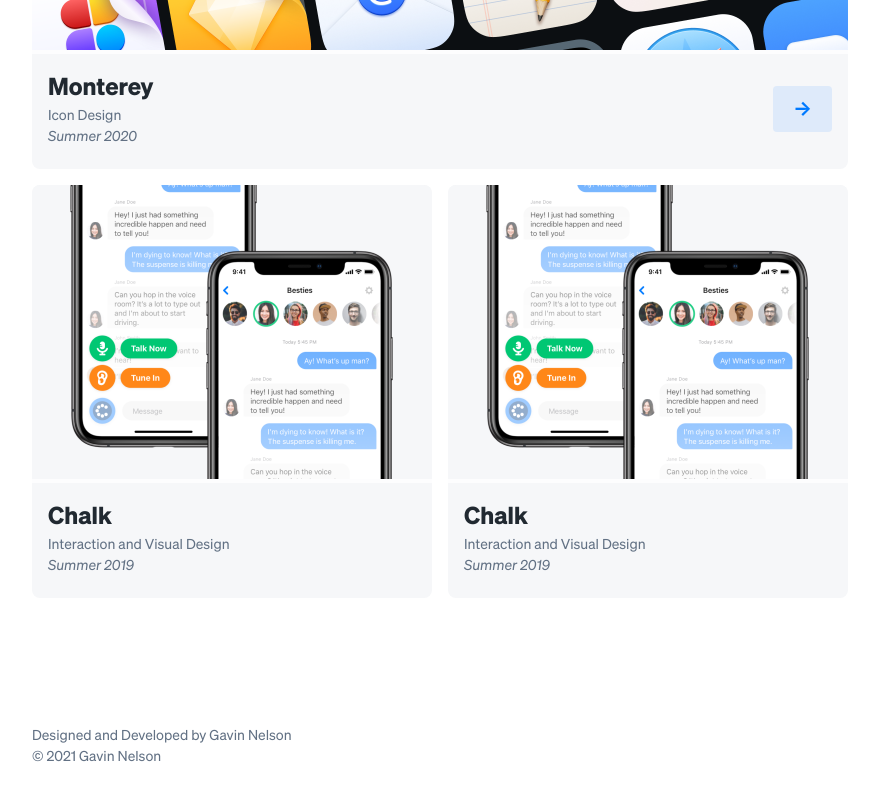
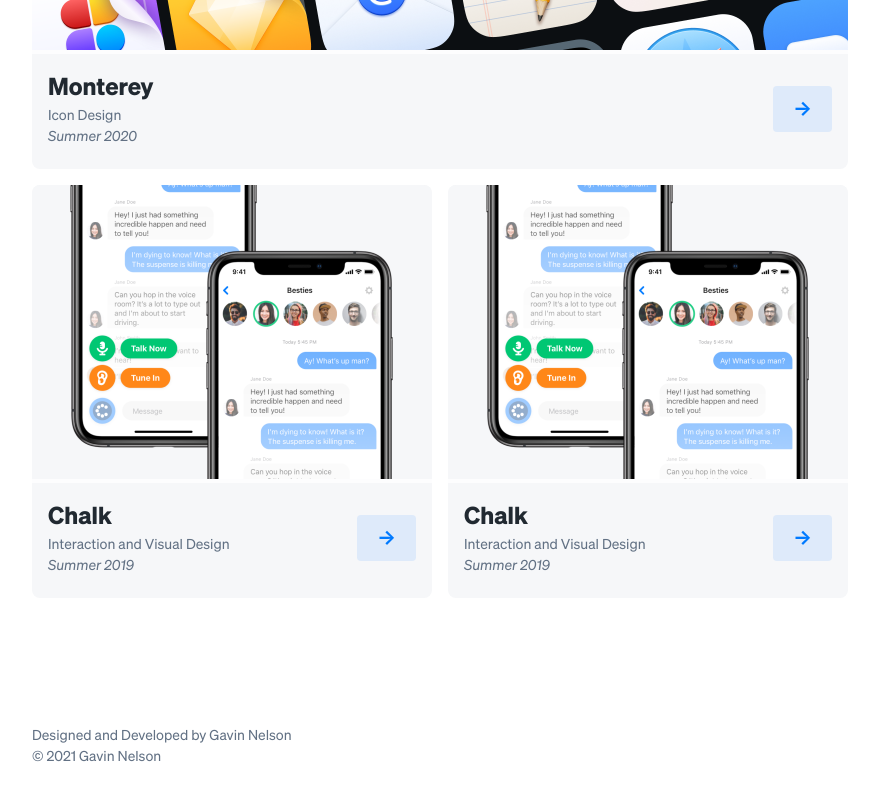
Before and after one commit to gavinmn/nelson.co, a Next.js app: page / in a window 1280 px wide. Shown: the part 1076-1876 px from the top of the page, without its empty margins (200-1079 px from the left). Built offline with nearby package versions, Linux system fonts and the light colour scheme.

Commit message:
testing children components on cards

```diff
--- a/src/pages/index.js
+++ b/src/pages/index.js
@@ -3,14 +3,12 @@ import styled from "styled-components"
 import Layout from "../components/layout"
 import SEO from "../components/seo"
 import Hero from "../components/hero"
-import Shot from "../components/shot"
 import Wrapper from "../components/wrapper"
 import { device } from "../components/device"
 import Image from "next/image"
-import ProjectInfoText from "../components/projectinfotext"
+import Card from "../components/card"
 import ButtonInternal from "../components/buttoninternal"
 import ButtonExternal from "../components/buttonexternal"
-import Card from "../components/card"
 
 const HeroContainer = styled.div`
   margin-top: -1rem;
@@ -56,6 +54,18 @@ const IndexPage = props => {
             subtitle="Icon Design"
             time="Summer 2020"
           >
+            <ButtonExternal link="https://gumroad.com/l/dvctd" />
+          </Card>
+          <Card
+            width="single"
+            imageSrc="/images/index/chalkimage.png"
+            imageWidth="326"
+            imageHeight="294"
+            title="Chalk"
+            subtitle="Interaction and Visual Design"
+            time="Summer 2019"
+            link="/chalk"
+          >
             <ButtonInternal link="/chalk" />
           </Card>
           <Card
@@ -67,17 +77,9 @@ const IndexPage = props => {
             subtitle="Interaction and Visual Design"
             time="Summer 2019"
             link="/chalk"
-          ></Card>
-          <Card
-            width="single"
-            imageSrc="/images/index/chalkimage.png"
-            imageWidth="326"
-            imageHeight="294"
-            title="Chalk"
-            subtitle="Interaction and Visual Design"
-            time="Summer 2019"
-            link="/chalk"
-          ></Card>
+          >
+            <ButtonInternal link="/chalk" />
+          </Card>
         </CardGrid>
       </Wrapper>
     </Layout>
```
